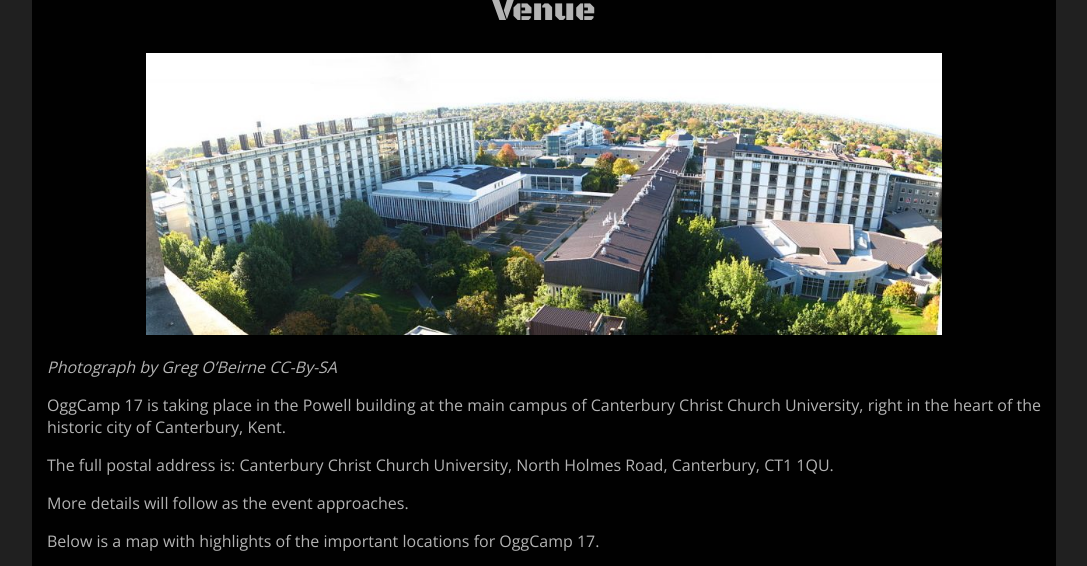
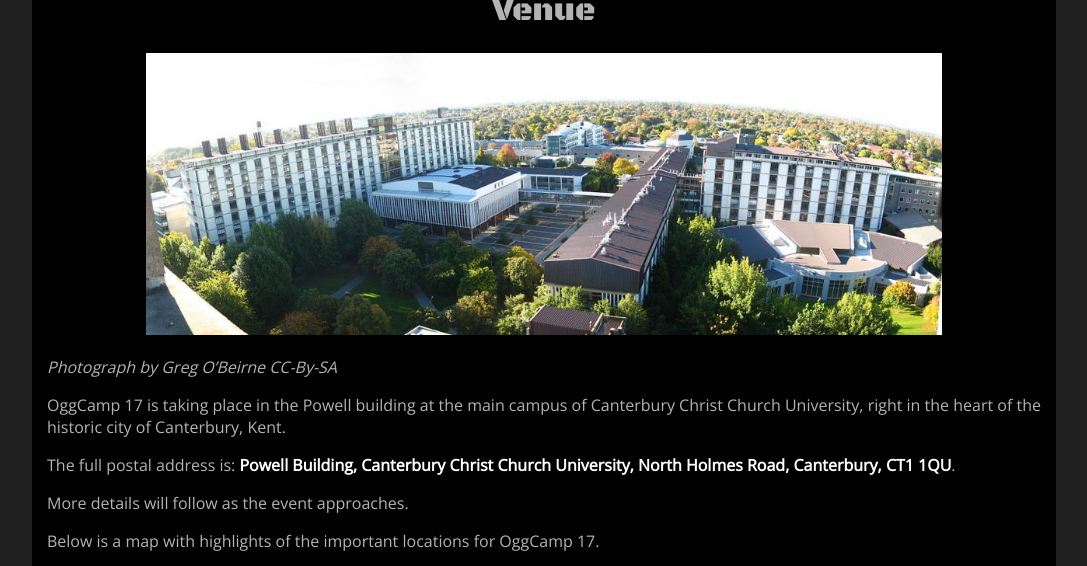
Before and after one commit to thearduinoguy/oggcamp.github.io, a Jekyll site: the page built from venue.md, in a window 1280 px wide and 1400 px high, scrolled down 556 px. Shown: the top 566 px of the window, without its empty margins (96-1183 px from the left). Built offline with Jekyll 4.4.1, drawn with Linux system fonts in a browser that asks for light colours; some of the changed text lies outside the part shown.

```diff
--- a/venue.md
+++ b/venue.md
@@ -8,7 +8,7 @@ title: Venue
 
 OggCamp 17 is taking place in the Powell building at the main campus of Canterbury Christ Church University, right in the heart of the historic city of Canterbury, Kent.
 
-The full postal address is: Canterbury Christ Church University, North Holmes Road, Canterbury, CT1 1QU.
+The full postal address is: <a href="https://map.what3words.com/couch.window.closed">Powell Building, Canterbury Christ Church University, North Holmes Road, Canterbury, CT1 1QU</a>.
 
 More details will follow as the event approaches.
 
```
Also changed, not shown: other parts of venue.md (+16 -0 lines).
